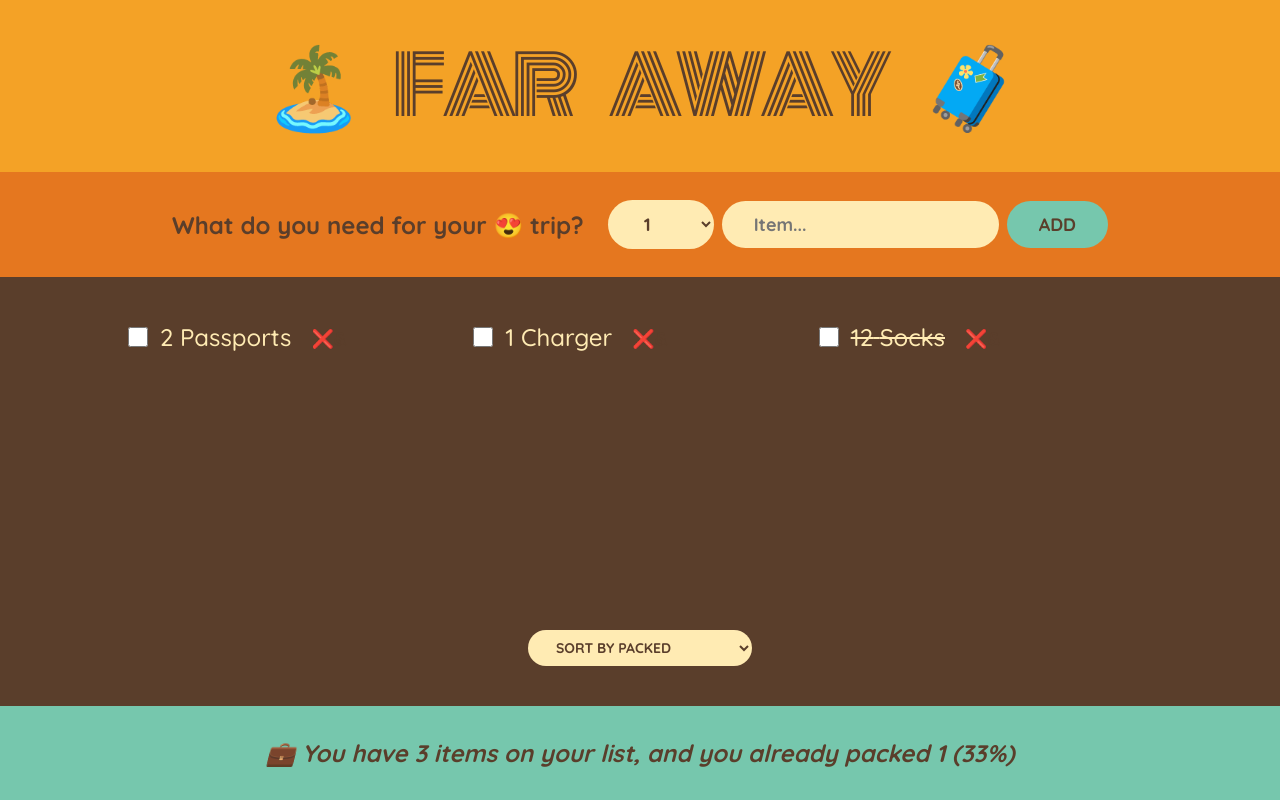
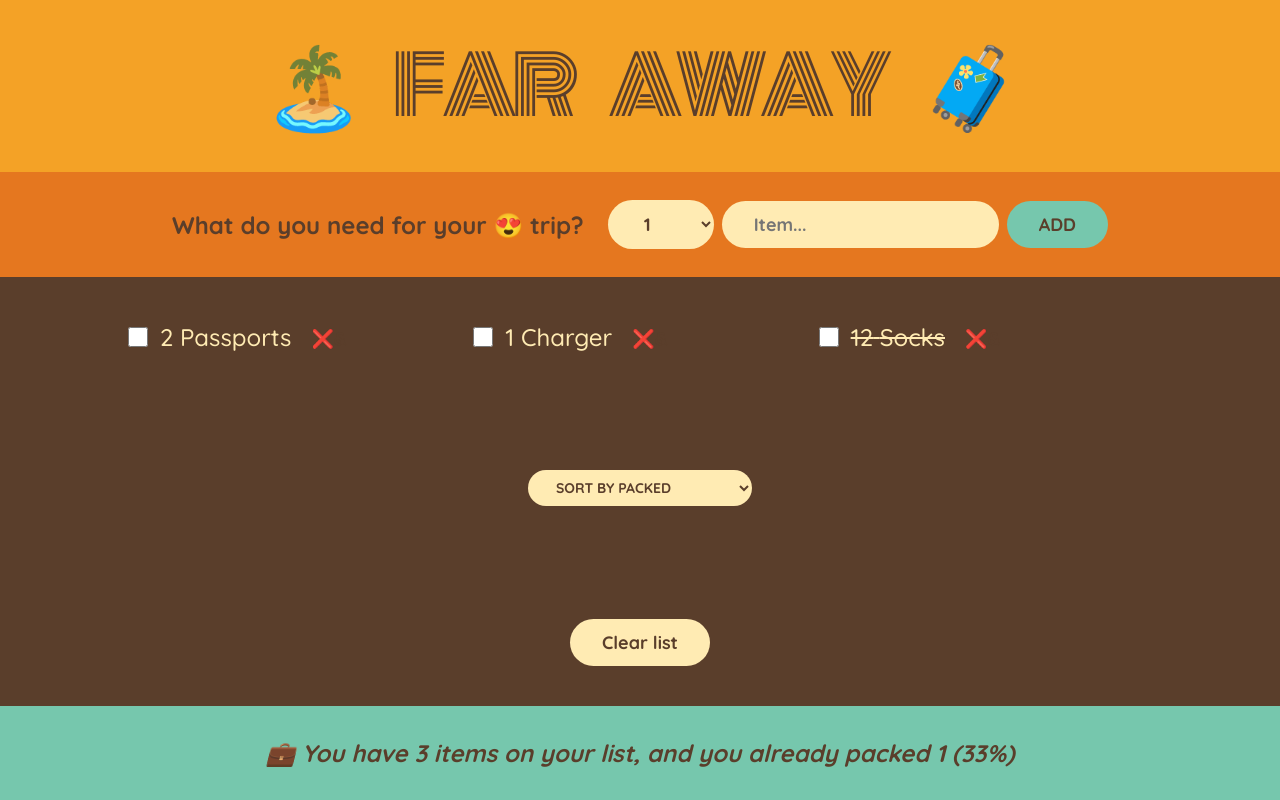
Before and after one commit to EdoardoFerrini/travel-list, a React (Create React App) app: page / in a window 1280 px wide. Built offline with nearby package versions, Linux system fonts and the light colour scheme.

Commit message:
cancellare la lista

```diff
--- a/src/App.js
+++ b/src/App.js
@@ -26,6 +26,13 @@
     );
   }
 
+  function handleClearList() {
+    const confirmed = window.confirm(
+      "Are you sure you want to delete all items?"
+    );
+    if (confirmed) setItems([]);
+  }
+
   return (
     <div className="app">
       <Logo />
@@ -34,6 +41,7 @@
         items={items}
         onDeleteItem={handleDeleteItem}
         onToggleItems={handleToggle}
+        onClearList={handleClearList}
       />
       <Stats items={items} />
     </div>
@@ -86,7 +94,7 @@
   );
 }
 
-function PackingList({ items, onDeleteItem, onToggleItems }) {
+function PackingList({ items, onDeleteItem, onToggleItems, onClearList }) {
   const [sortBy, setSortBy] = useState("packed");
 
   let sortedItems;
@@ -122,6 +130,7 @@
           <option value="packed">Sort by packed</option>
         </select>
       </div>
+      <button onClick={onClearList}>Clear list</button>
     </div>
   );
 }
```
